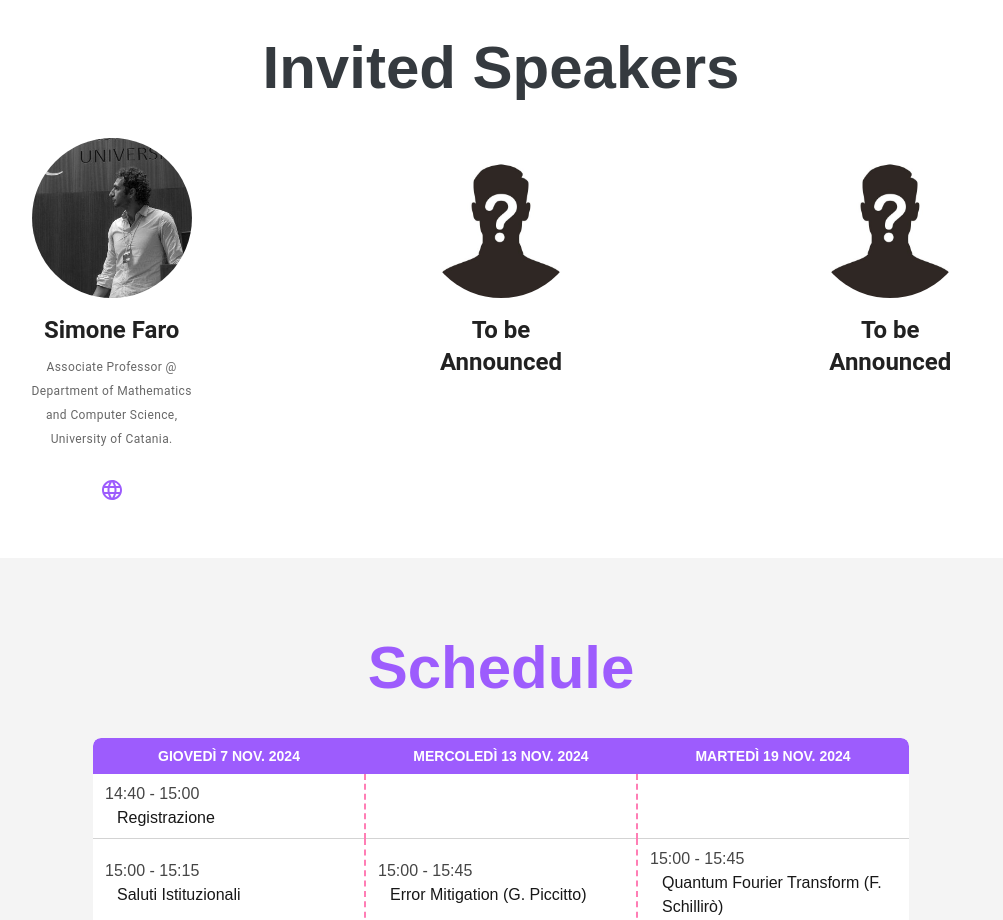
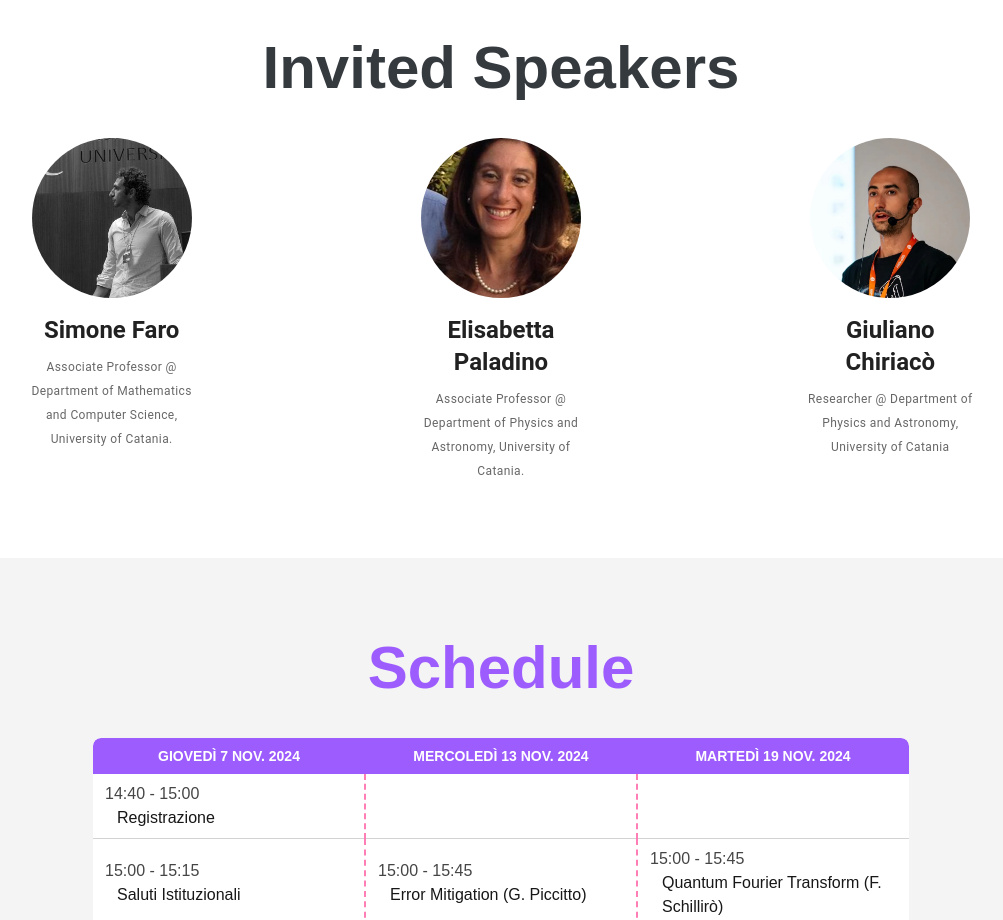
Before and after one commit to cataniaqiskitfallfest2024/qiskitfallfest2024-catania, a Next.js app: page /cataniaqiskitfallfest/ in a window 1280 px wide. Shown: the part 2600-3520 px from the top of the page, without its empty margins (139-1142 px from the left). Built offline with nearby package versions, Linux system fonts and the light colour scheme.

Commit message:
Update speakers

```diff
--- a/app/components/speakers/Speakers.jsx
+++ b/app/components/speakers/Speakers.jsx
@@ -15,70 +15,84 @@ const Speakers = () => {
         <section id='speakers' className='p-5'>
             <div className="flex flex-col justify-center ">
                 <h1 className="text-6xl font-bold text-center mt-5 text-[#353A3F]">Invited Speakers</h1>
-
             </div>
             <div className='flex justify-around md:gap-y-4 md:gap-x-4 flex-wrap md:px-11 mt-10'>
-          <Card sx={{ maxWidth: 200, minHeight:400, bgcolor:'white', boxShadow:'none' }} align='center'>
+                <Card sx={{ maxWidth: 200, minHeight: 400, bgcolor: 'white', boxShadow: 'none' }} align='center'>
                     <CardMedia
                         component="img"
                         alt="Simone Faro"
                         image="/cataniaqiskitfallfest/assets/profilePic/simone_faro.jpg"
                         sx={{ objectFit: 'cover', width: '100%', height: '160px', width: '160px', objectPosition: 'center', borderRadius: "100%" }}
                     />
-              <CardContent sx={{textAlign: "center"}}>
-                  <Typography gutterBottom variant="h5" component="div" sx={{fontWeight: 'bold'}}>
+                    <CardContent sx={{ textAlign: "center" }}>
+                        <Typography gutterBottom variant="h5" component="div" sx={{ fontWeight: 'bold' }}>
                             Simone Faro
                         </Typography>
-                  <Typography variant="caption" sx={{ color: 'text.secondary'}}>
+                        <Typography variant="caption" sx={{ color: 'text.secondary' }}>
                             Associate Professor @ Department of Mathematics and Computer Science, University of Catania.
                         </Typography>
                     </CardContent>
-              <CardActions sx={{justifyContent: "center"}}>
-                <Link href={'https://web.dmi.unict.it/docenti/simone.faro'}>
-                    <Button size="small"><WebSiteIcon className="text-[#9D5CFD]" >
-                        </WebSiteIcon>
-                    </Button>
-                </Link>
+                    <CardActions sx={{ justifyContent: "center" }}>
+
                     </CardActions>
                 </Card>
-          <Card sx={{ maxWidth: 200, minHeight:400, bgcolor:'white', boxShadow:'none' }} align='center'>
+                <Card sx={{ maxWidth: 200, minHeight: 400, bgcolor: 'white', boxShadow: 'none' }} align='center'>
                     <CardMedia
                         component="img"
-                  alt="TBA"
-                  image="/cataniaqiskitfallfest/assets/profilePic/unknown.jpg"
+                        alt="Elisabetta Paladino"
+                        image="/cataniaqiskitfallfest/assets/profilePic/elisabetta_paladino.jpg"
                         sx={{ objectFit: 'cover', width: '100%', height: '160px', width: '160px', objectPosition: 'center', borderRadius: "100%" }}
                     />
-              <CardContent sx={{textAlign: "center"}}>
-                  <Typography gutterBottom variant="h5" component="div" sx={{fontWeight: 'bold'}}>
-                      To be Announced
+                    <CardContent sx={{ textAlign: "center" }}>
+                        <Typography gutterBottom variant="h5" component="div" sx={{ fontWeight: 'bold' }}>
+                            Elisabetta Paladino
                         </Typography>
-                  <Typography variant="caption" sx={{ color: 'text.secondary'}}>
+                        <Typography variant="caption" sx={{ color: 'text.secondary' }}>
+                            Associate Professor @ Department of Physics and Astronomy, University of Catania.
+                        </Typography>
+                    </CardContent>
+                    <CardActions sx={{ justifyContent: "center" }}>
+
+                    </CardActions>
+                </Card>
+                <Card sx={{ maxWidth: 200, minHeight: 400, bgcolor: 'white', boxShadow: 'none' }} align='center'>
+                    <CardMedia
+                        component="img"
+                        alt="Giuliano Chiriacò"
+                        image="/cataniaqiskitfallfest/assets/profilePic/giuliano_chiriaco.jpg"
+                        sx={{ objectFit: 'cover', width: '100%', height: '160px', width: '160px', objectPosition: 'center', borderRadius: "100%" }}
+                    />
+                    <CardContent sx={{ textAlign: "center" }}>
+                        <Typography gutterBottom variant="h5" component="div" sx={{ fontWeight: 'bold' }}>
+                            Giuliano Chiriacò
+                        </Typography>
+                        <Typography variant="caption" sx={{ color: 'text.secondary' }}>
+                            Researcher @ Department of Physics and Astronomy, University of Catania
+                        </Typography>
+                    </CardContent>
+                    <CardActions sx={{ justifyContent: "center" }}>
+
+                    </CardActions>
+                </Card>
+                {/* <Card sx={{ maxWidth: 200, minHeight: 400, bgcolor: 'white', boxShadow: 'none' }} align='center'>
+                    <CardMedia
+                        component="img"
+                        alt="Francesco Schillirò"
+                        image="/cataniaqiskitfallfest/assets/profilePic/francesco_schilliro.jpg"
+                        sx={{ objectFit: 'cover', width: '100%', height: '160px', width: '160px', objectPosition: 'center', borderRadius: "100%" }}
+                    />
+                    <CardContent sx={{ textAlign: "center" }}>
+                        <Typography gutterBottom variant="h5" component="div" sx={{ fontWeight: 'bold' }}>
+                            Francesco Schillirò
+                        </Typography>
+                        <Typography variant="caption" sx={{ color: 'text.secondary' }}>
 
                         </Typography>
                     </CardContent>
-              <CardActions sx={{justifyContent: "center"}}>
+                    <CardActions sx={{ justifyContent: "center" }}>
 
                     </CardActions>
-          </Card>
-          <Card sx={{ maxWidth: 200, minHeight:400, bgcolor:'white', boxShadow:'none' }} align='center'>
-              <CardMedia
-                  component="img"
-                  alt="TBA"
-                  image="/cataniaqiskitfallfest/assets/profilePic/unknown.jpg"
-                  sx={{ objectFit: 'cover', width: '100%', height: '160px', width: '160px', objectPosition: 'center', borderRadius: "100%" }}
-              />
-              <CardContent sx={{textAlign: "center"}}>
-                  <Typography gutterBottom variant="h5" component="div" sx={{fontWeight: 'bold'}}>
-                      To be Announced
-                  </Typography>
-                  <Typography variant="caption" sx={{ color: 'text.secondary'}}>
-
-                  </Typography>
-              </CardContent>
-              <CardActions sx={{justifyContent: "center"}}>
-
-              </CardActions>
-          </Card>
+                </Card> */}
             </div>
         </section>
     )
```
Also changed, not shown: public/assets/profilePic/elisabetta_paladino.jpg (added), public/assets/profilePic/giuliano_chiriaco.jpg (added). Lines whose indentation alone changed are shown as unchanged.
